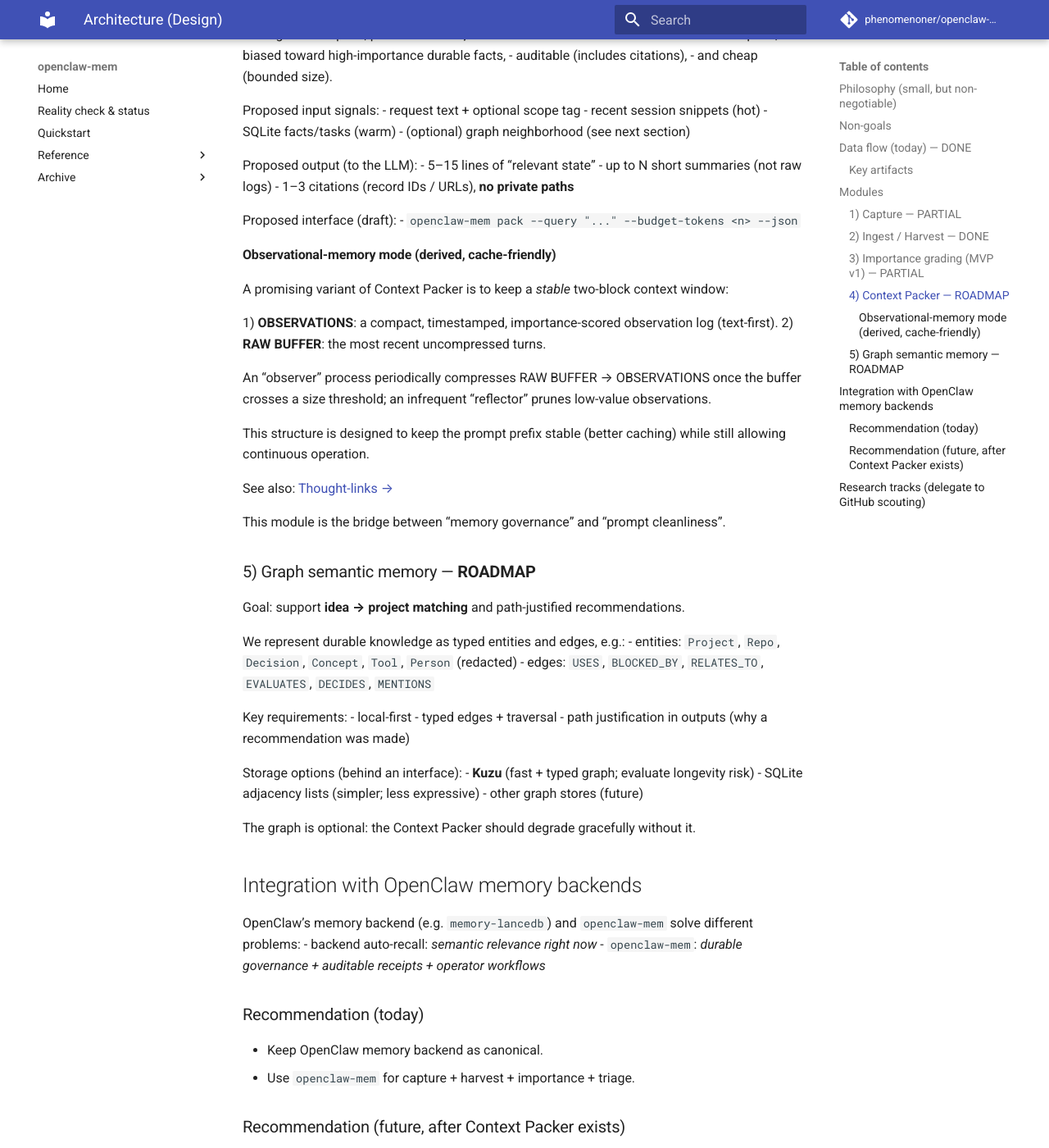
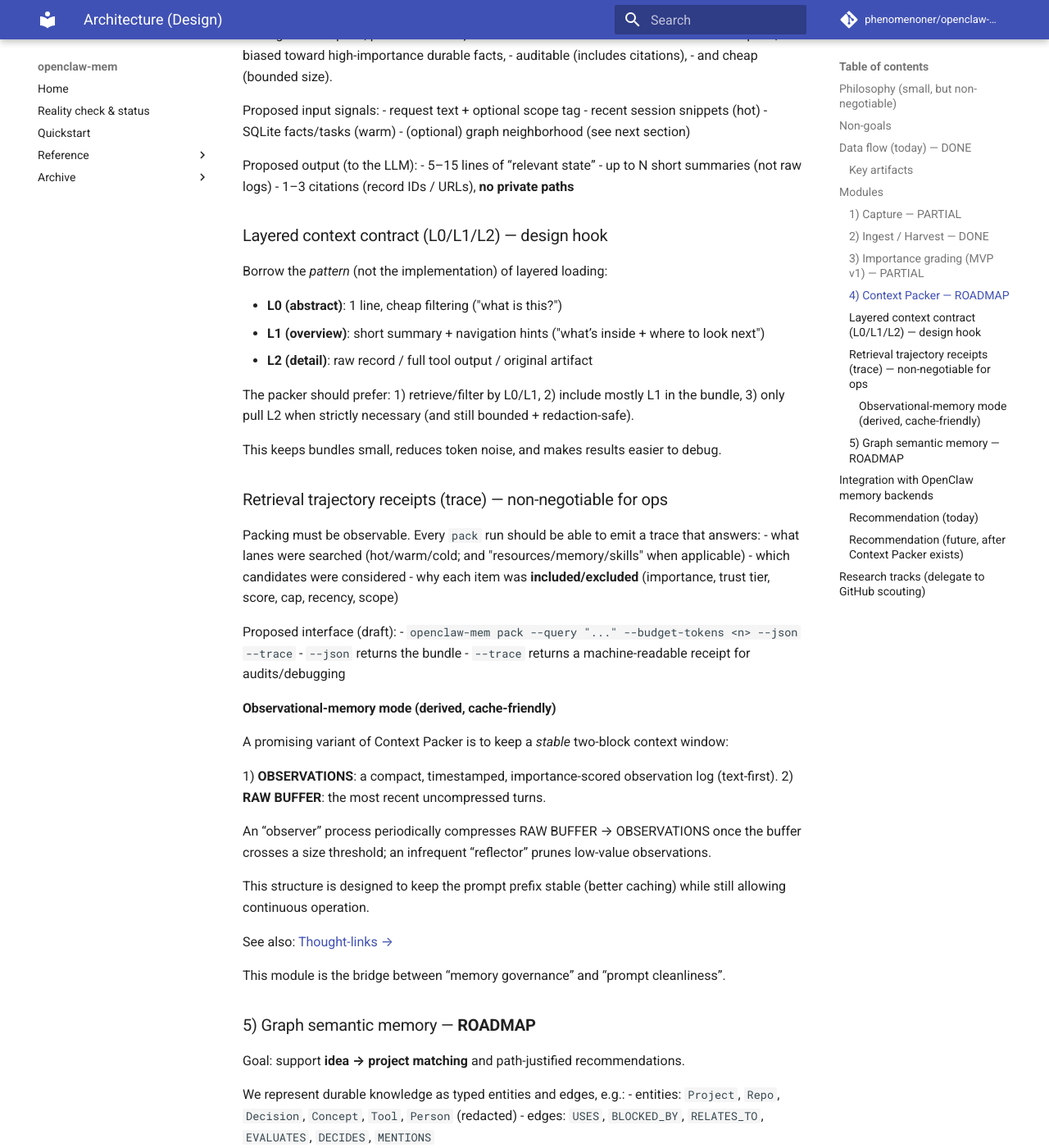
Before and after one commit to phenomenoner/openclaw-mem, an MkDocs documentation site: the page built from docs/architecture.md, in a window 1280 px wide and 1400 px high, scrolled down 2177 px. Shown: the whole window at 82% size. Built offline with MkDocs 1.6.1 and Material for MkDocs 9.7.7, drawn with Linux system fonts in a browser that asks for light colours; comment, search, counter and statistics services are not loaded.

Commit message:
docs: add layered context + retrieval trace hooks (OpenViking-inspired)

```diff
--- a/docs/architecture.md
+++ b/docs/architecture.md
@@ -88,8 +88,32 @@ Proposed output (to the LLM):
 - up to N short summaries (not raw logs)
 - 1–3 citations (record IDs / URLs), **no private paths**
 
+### Layered context contract (L0/L1/L2) — design hook
+
+Borrow the *pattern* (not the implementation) of layered loading:
+
+- **L0 (abstract)**: 1 line, cheap filtering ("what is this?")
+- **L1 (overview)**: short summary + navigation hints ("what’s inside + where to look next")
+- **L2 (detail)**: raw record / full tool output / original artifact
+
+The packer should prefer:
+1) retrieve/filter by L0/L1,
+2) include mostly L1 in the bundle,
+3) only pull L2 when strictly necessary (and still bounded + redaction-safe).
+
+This keeps bundles small, reduces token noise, and makes results easier to debug.
+
+### Retrieval trajectory receipts (trace) — non-negotiable for ops
+
+Packing must be observable. Every `pack` run should be able to emit a trace that answers:
+- what lanes were searched (hot/warm/cold; and "resources/memory/skills" when applicable)
+- which candidates were considered
+- why each item was **included/excluded** (importance, trust tier, score, cap, recency, scope)
+
 Proposed interface (draft):
-- `openclaw-mem pack --query "..." --budget-tokens <n> --json`
+- `openclaw-mem pack --query "..." --budget-tokens <n> --json --trace`
+  - `--json` returns the bundle
+  - `--trace` returns a machine-readable receipt for audits/debugging
 
 #### Observational-memory mode (derived, cache-friendly)
 
--- a/docs/roadmap.md
+++ b/docs/roadmap.md
@@ -81,6 +81,11 @@ Deliverables:
   - bounded summaries of the top-K relevant durable facts/tasks
   - citations back to record ids / URLs (no private paths)
   - trust tier and provenance hints (enough for audits; not noisy)
+- **Layer contract (L0/L1/L2)** for pack inputs/outputs:
+  - L0 abstract for fast filtering
+  - L1 overview as the default bundle payload
+  - L2 detail only on-demand + strictly bounded
+- **Retrieval trajectory receipts** (`--trace`): pack must be debuggable (why included/excluded).
 - A cheap retrieval baseline **without embeddings** (FTS + heuristics)
 - Optional: embedding-based rerank as an opt-in layer
 
@@ -179,3 +184,6 @@ These are projects we referenced and **actually used** to shape features or arch
 
 - `thedotmack/claude-mem`: <https://github.com/thedotmack/claude-mem>
   - Strong early inspiration for an agent memory layer design; we credit it explicitly (see `ACKNOWLEDGEMENTS.md`).
+
+- `volcengine/OpenViking`: <https://github.com/volcengine/OpenViking>
+  - Used as a design reference for layered context loading (L0/L1/L2) and retrieval observability (trajectory/trace). Thought-link only; not a backend commitment.
```
